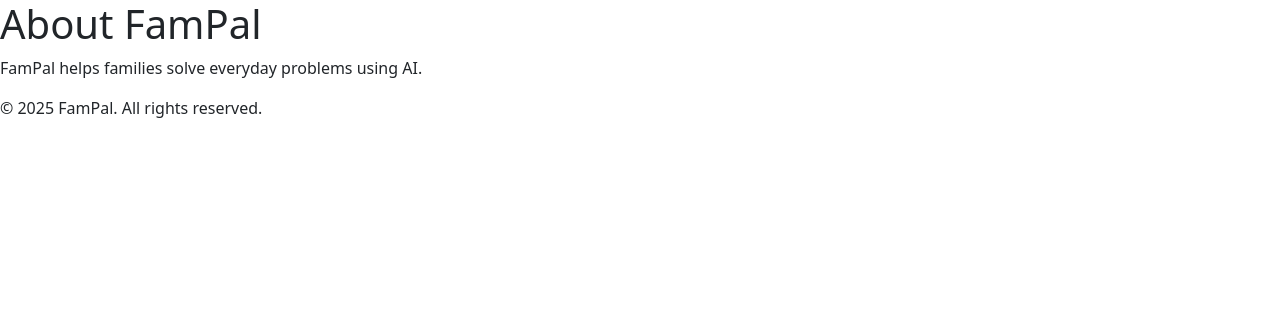
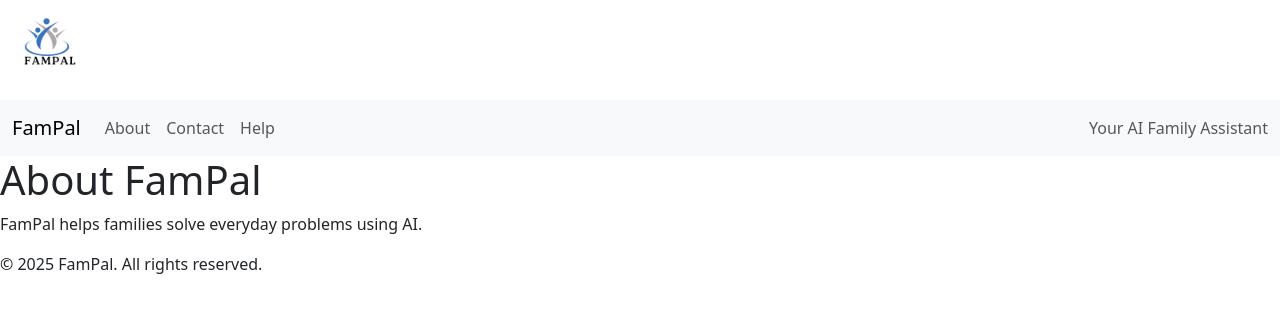
Before and after one commit to xttrust/FamPal, a Django app: page /about/ in a window 1280 px wide. Shown: the top 313 px of the page. Run offline with Django 5.2, Linux system fonts and the light colour scheme.

Commit message:
feat: Added html menu html to base.html

```diff
--- a/home/urls.py
+++ b/home/urls.py
@@ -1,5 +1,6 @@
 from django.urls import path
 from . import views
+
 
 urlpatterns = [
     path('', views.index, name='index'),
--- a/templates/base.html
+++ b/templates/base.html
@@ -1,21 +1,78 @@
 {% load static %}
-<!doctype html>
+<!DOCTYPE html>
 <html lang="en">
-  <head>
-    <meta charset="utf-8">
+<head>
+    <meta charset="UTF-8">
     <meta name="viewport" content="width=device-width, initial-scale=1">
-     <title>{% block title %}FamPal{% endblock %}</title>
+    <title>{% block title %}FamPal{% endblock %}</title>
+
+    <!-- Bootstrap CSS -->
     <link href="https://cdn.jsdelivr.net/npm/bootstrap@5.3.6/dist/css/bootstrap.min.css" rel="stylesheet" integrity="sha384-4Q6Gf2aSP4eDXB8Miphtr37CMZZQ5oXLH2yaXMJ2w8e2ZtHTl7GptT4jmndRuHDT" crossorigin="anonymous">
-    <link rel="stylesheet" href="{% static 'home/css/style.css' %}">
-    <!-- Shared favicon -->
+    <!-- Custom CSS -->
+    <link rel="stylesheet" href="{% static 'css/styles.css' %}">
+    <!-- Font Awesome for icons -->
+    <link rel="stylesheet" href="https://cdnjs.cloudflare.com/ajax/libs/font-awesome/6.0.0-beta3/css/all.min.css" integrity="sha384-k6RqeWeci5ZR/Lv4MR0sA0FfDOM8e+K4c2z5x5l5e5f5e5f5e5f5e5f5e5f5e" crossorigin="anonymous">
+    <!-- Google Fonts -->
+    <link href="https://fonts.googleapis.com/css2?family=Roboto:wght@400;700&display=swap" rel="stylesheet">
+    <!-- jQuery (necessary for Bootstrap's JavaScript plugins) -->
+    <script src="https://code.jquery.com/jquery-3.6.0.min.js" integrity="sha384-KyZXEAg3QhqLMpG8r+Knujsl5/4/"></script>
+
+
     <link rel="icon" href="{% static 'img/favicon.png' %}">
-  </head>
-  <body>
-    {% block content %}{% endblock %}
 
+</head>
+<body>
+
+    <!-- Header Block (can include logo, nav, etc.) -->
+    {% block header %}
+    <header>
+        <img src="{% static 'img/logo-dark.png' %}" alt="FamPal Logo" width="100">
+    </header>
+    {% endblock %}
+
+    {% block navbar %}
+    <nav class="navbar navbar-expand-sm bg-body-tertiary">
+      <div class="container-fluid">
+        <a class="navbar-brand" href="{% url 'index' %}">FamPal</a>
+        <button class="navbar-toggler" type="button" data-bs-toggle="collapse" data-bs-target="#navbarText"
+          aria-controls="navbarText" aria-expanded="false" aria-label="Toggle navigation">
+          <span class="navbar-toggler-icon"></span>
+        </button>
+
+        <div class="collapse navbar-collapse" id="navbarText">
+          <ul class="navbar-nav me-auto mb-2 mb-lg-0">
+            <li class="nav-item">
+              <a class="nav-link" href="{% url 'about' %}">About</a>
+            </li>
+            <li class="nav-item">
+              <a class="nav-link" href="{% url 'contact' %}">Contact</a>
+            </li>
+            <li class="nav-item">
+              <a class="nav-link" href="{% url 'help' %}">Help</a>
+            </li>
+          </ul>
+          <span class="navbar-text">
+            Your AI Family Assistant
+          </span>
+        </div>
+      </div>
+    </nav>
+    {% endblock %}
+
+
+    <!-- Main content -->
+    <main>
+        {% block content %}
+        <!-- Page-specific content goes here -->
+        {% endblock %}
+    </main>
+
+    <!-- Footer Block -->
+    {% block footer %}
     <footer>
         <p>&copy; 2025 FamPal. All rights reserved.</p>
     </footer>
+    {% endblock %}
     <script src="https://cdn.jsdelivr.net/npm/bootstrap@5.3.6/dist/js/bootstrap.bundle.min.js" integrity="sha384-j1CDi7MgGQ12Z7Qab0qlWQ/Qqz24Gc6BM0thvEMVjHnfYGF0rmFCozFSxQBxwHKO" crossorigin="anonymous"></script>
-  </body>
+</body>
 </html>
```
